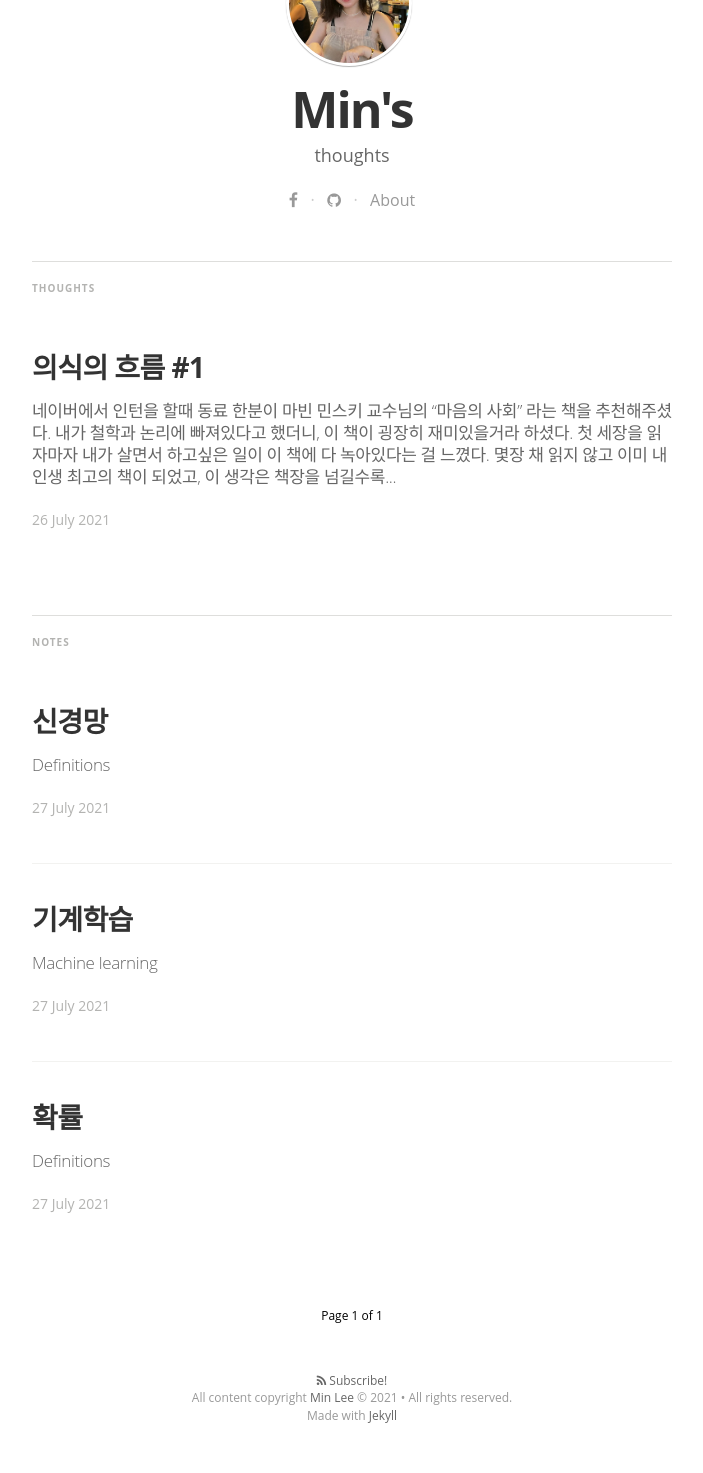
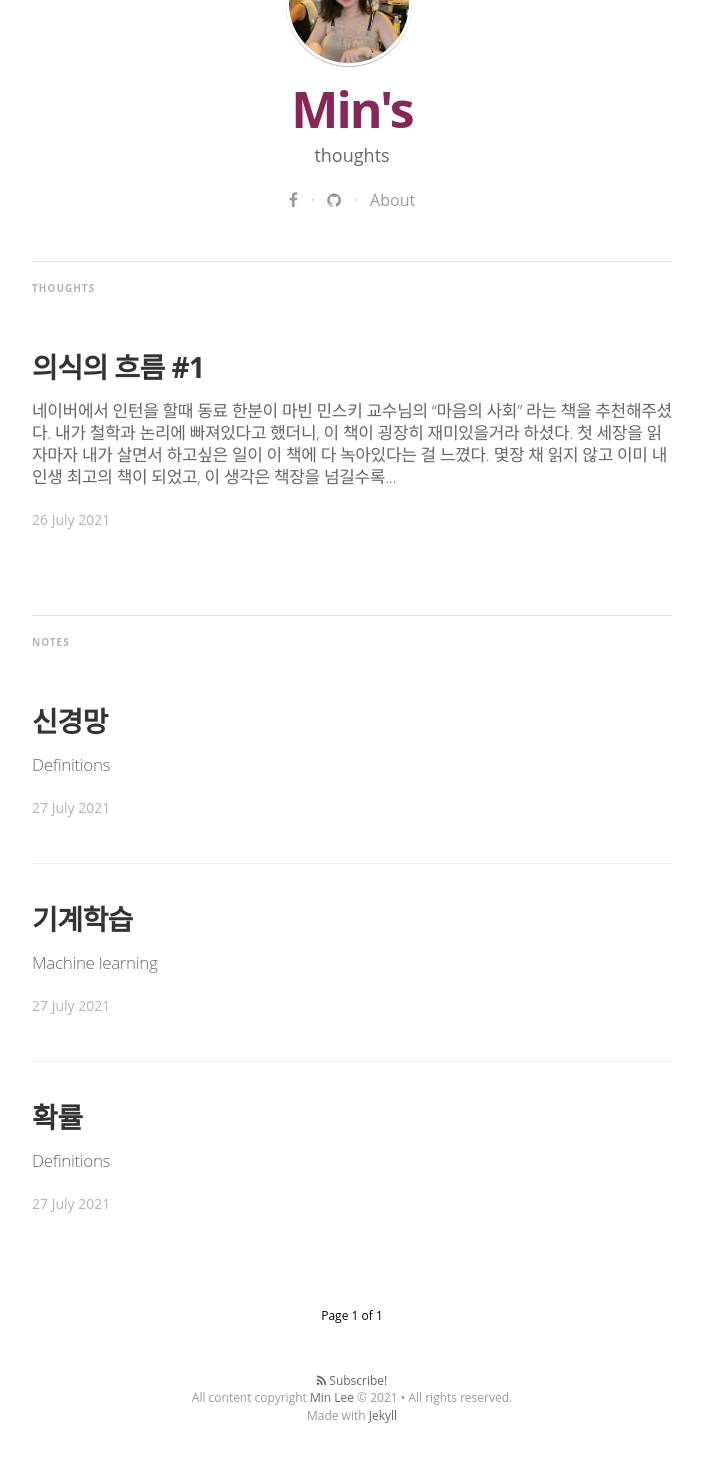
Before and after one commit to minniie/minniie.github.io, a Jekyll site: the page built from index.html, in a window 1280 px wide. Shown: the part 450-1923 px from the top of the page, without its empty margins (288-991 px from the left). Built offline with Jekyll 4.4.1, drawn with Linux system fonts in a browser that asks for light colours; nearby versions of some CDN libraries; some web fonts are replaced; the list of posts is cut into pages by our own code.

Commit message:
Update main.sass

```diff
--- a/css/main.sass
+++ b/css/main.sass
@@ -110,7 +110,7 @@ body
     outline: 0
     line-height: 50px
     word-break: break-word
-    color: #333
+    color: #872657
   .blog-description
     margin: 0 0 20px
     padding: 0 $rs*2
```
